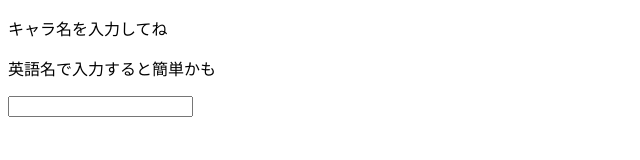
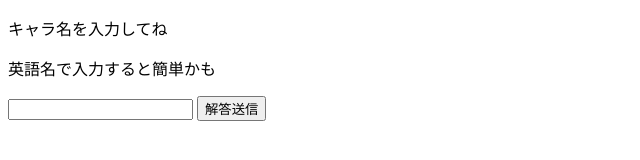
Before and after one commit to Hyoira/genshintools, a plain HTML site: page index.html in a window 1280 px wide. Shown: the whole page, without its empty margins (0-640 px from the left). Drawn offline with Linux system fonts and the light colour scheme.

Commit message:
Add files via upload

```diff
--- a/index.html
+++ b/index.html
@@ -8,5 +8,6 @@
     <p>キャラ名を入力してね</p>
     <p>英語名で入力すると簡単かも</p>
     <input type="text" id="charname">
+    <input type="button" value="解答送信" onclick="pressedBtn();">
   </body>
 </html>
```
